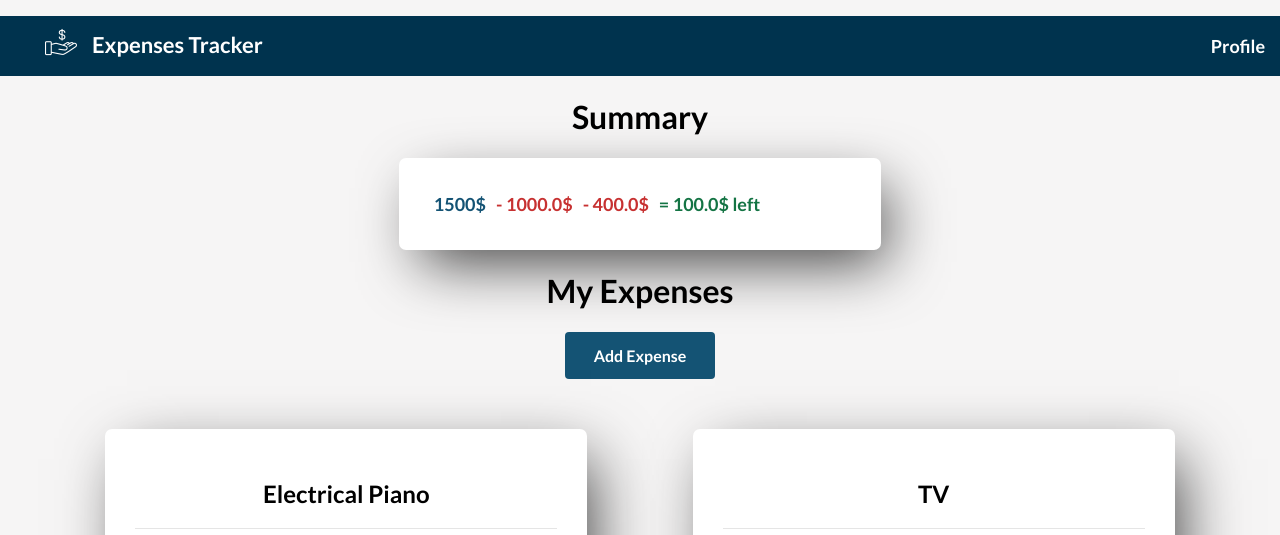
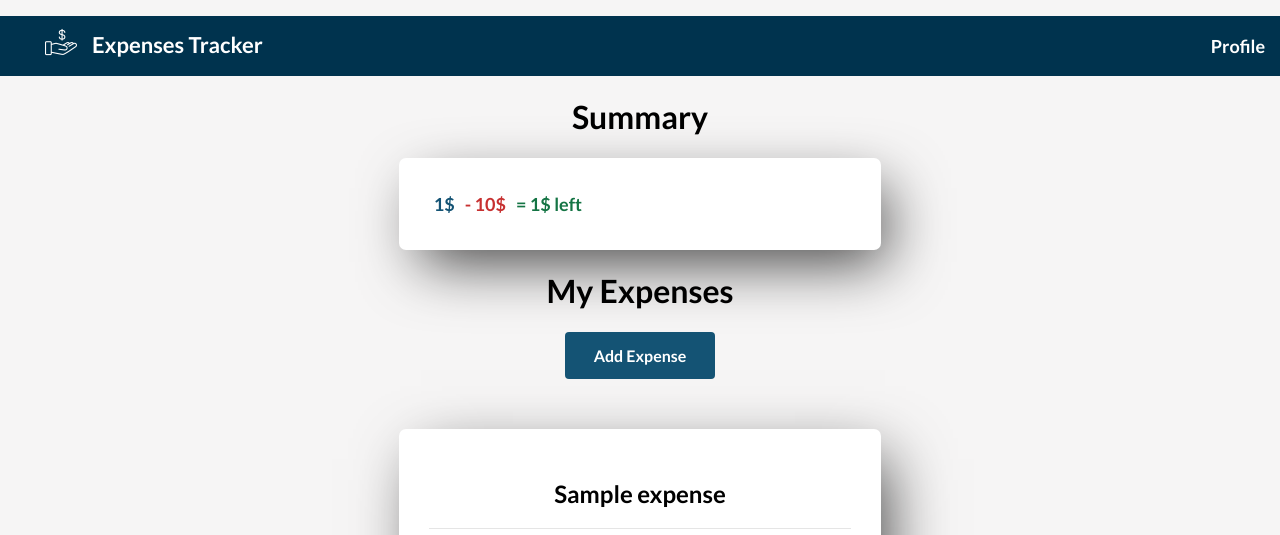
Before and after one commit to KameliyaN/expenses_tracker, a Django app: template templates/e_tracker/home-with-profile.html in a window 1280 px wide. Shown: the top 535 px of the page. Run offline with Django 3.2, Linux system fonts and the light colour scheme; tables that the repository leaves empty hold one stand-in row (values such as "Sample post"); the template is opened without the code that fills it: values that come from a table or form of the project are taken from there, most other values are stand-ins (such as "Sample title", 1, 10 or a date in 2020); grey boxes marked "Sample" are stand-in pictures.

Commit message:
home page cview changes

```diff
--- a/e_tracker/models.py
+++ b/e_tracker/models.py
@@ -16,7 +16,7 @@ class Expense(models.Model):
     image_url = models.URLField()
     description = models.TextField()
     price = models.FloatField()
-    profile = models.ForeignKey(Profile, on_delete=models.CASCADE, null=True, blank=True)
+    profile = models.ForeignKey(Profile, on_delete=models.CASCADE, null=True, blank=True,related_name='expense')
 
     def __str__(self):
         return f'I am {self.title}'
--- a/templates/e_tracker/home-with-profile.html
+++ b/templates/e_tracker/home-with-profile.html
@@ -25,57 +25,63 @@
 
     <div>
         <h1>Summary</h1>
+        {% if expenses %}
             <h1>
                 <ul class="expenses-list">
 
-                <li class="blue">1500$</li>
+                    <li class="blue">{{ profile.budget }}$</li>
+                    {% for expense in expenses %}
+                        <li class="red"> - {{ expense.price }}$</li>
 
-                <li class="red"> - 1000.0$</li>
+                    {% endfor %}
 
-                <li class="red"> - 400.0$</li>
-
-                <li class="green">= 100.0$ left</li>
+                    <li class="green">= {{ profile.budget }}$ left</li>
                 </ul>
             </h1>
+        {% endif %}
     </div>
 
     <h1>My Expenses</h1>
     <button><a href="{% url 'create expense' %}">Add Expense</a></button>
+    {% if expenses %}
+
             <div class="expenses-container">
-
+                {% for expense in expenses %}
                 <div class="expense-container">
-            <h2>Electrical Piano</h2>
+                    <h2>{{ expense.title }}</h2>
                     <hr>
-            <img src="https://www.pngkit.com/png/full/307-3075914_free-piano-clipart-piano-png.png">
-            <p>I bought myself a new piano to improve my skills</p>
+                    <img src="{{ expense.image_url }}">
+                    <p>{{ expense.description }}</p>
                     <div class="expense-detail">
                         <div>
-                    <p>Price: 1000.0$</p>
+                            <p>Price: {{ expense.price }}$</p>
                         </div>
                         <div class="right">
-                    <button class="edit"><a href="{% url 'edit expense' pk=pk %}">Edit</a></button>
-                    <button class="delete"><a href="{% url 'delete expense' pk=pk %}">Delete</a></button>
+                            <button class="edit"><a href="{% url 'edit expense' pk=expense.pk %}">Edit</a></button>
+                            <button class="delete"><a href="{% url 'delete expense' pk=expense.pk %}">Delete</a></button>
                         </div>
                     </div>
+                    {% endfor %}
                 </div>
 
-        <div class="expense-container">
-            <h2>TV</h2>
-            <hr>
-            <img src="https://lh3.googleusercontent.com/proxy/nCJ4jT2qWgkNO95Y3YSePfew9lqa0AkeQoLLi5LM_ZbT_S_KdizZdZq3YzUm32kGNBk3DyM4eKwEmk0VX9esNR1NV5Ji480jF9pte79893Ml8C-kdw">
-            <p>My old tv broke, so I bought myself a new one.</p>
-            <div class="expense-detail">
-                <div>
-                    <p>Price: 400.0$</p>
+{#        <div class="expense-container">#}
+{#            <h2>TV</h2>#}
+{#            <hr>#}
+{#            <img src="https://lh3.googleusercontent.com/proxy/nCJ4jT2qWgkNO95Y3YSePfew9lqa0AkeQoLLi5LM_ZbT_S_KdizZdZq3YzUm32kGNBk3DyM4eKwEmk0VX9esNR1NV5Ji480jF9pte79893Ml8C-kdw">#}
+{#            <p>My old tv broke, so I bought myself a new one.</p>#}
+{#            <div class="expense-detail">#}
+{#                <div>#}
+{#                    <p>Price: 400.0$</p>#}
+{#                </div>#}
+{#                <div class="right">#}
+{#                    <button class="edit"><a href="/edit/4">Edit</a></button>#}
+{#                    <button class="delete"><a href="/delete/4">Delete</a></button>#}
+{#                </div>#}
+        {#            </div>#}
+        {#        </div>#}
             </div>
-                <div class="right">
-                    <button class="edit"><a href="/edit/4">Edit</a></button>
-                    <button class="delete"><a href="/delete/4">Delete</a></button>
-                </div>
-            </div>
-        </div>
+    {% endif %}
 
-    </div>
 
 </div>
 <footer>
```
Also changed, not shown: e_tracker/views.py (+38 -7 lines), e_tracker/migrations/0003_auto_20201022_1004.py (added). Lines whose indentation alone changed are shown as unchanged.
